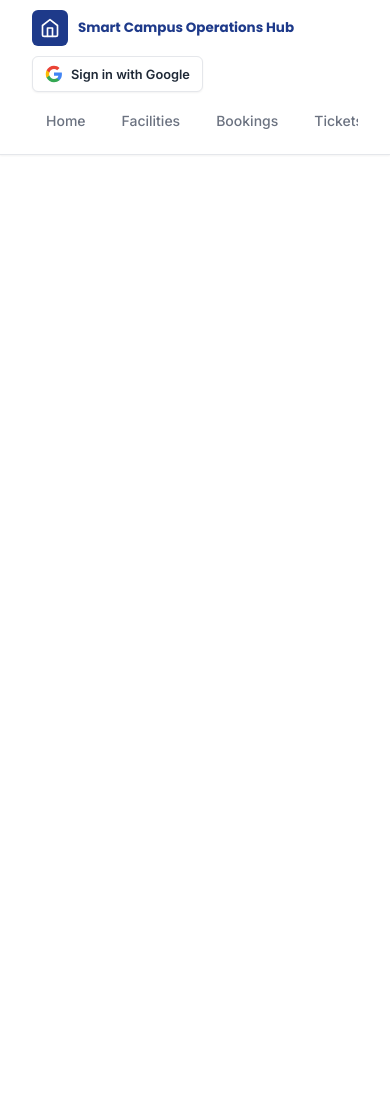
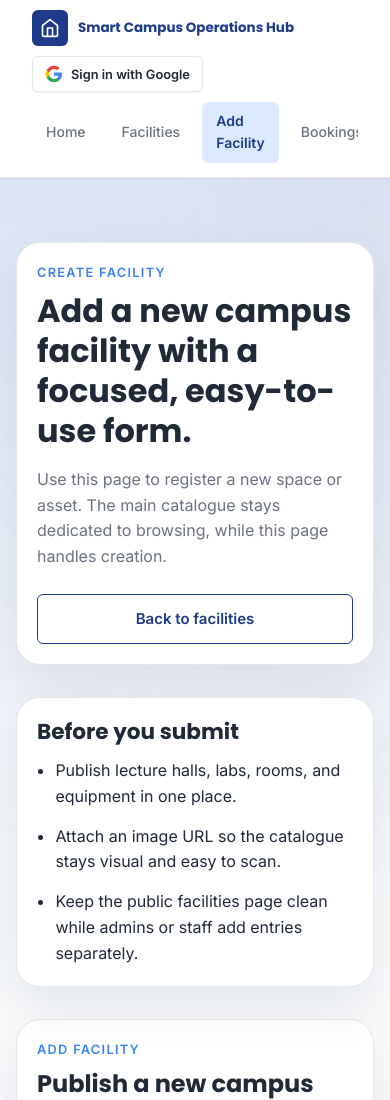
Before and after one commit to Surath-Gayanatha/it3030-paf-2026-smart-campus-group426, a React (Vite) app in the folder frontend/: page /facilities/create in a window 390 px wide. Shown: the top 1100 px of the page. Before the commit the page ends 844 px from the top, so only its background shows below. Built offline with nearby package versions, Linux system fonts and the light colour scheme.

Commit message:
Split facilities browse and create pages

```diff
--- a/frontend/src/App.jsx
+++ b/frontend/src/App.jsx
@@ -12,6 +12,7 @@ import OAuth2RedirectHandler from './pages/OAuth2RedirectHandler';
 import AdminPanel from './pages/AdminPanel';
 
 import Resources from './pages/Resources';
+import AddFacility from './pages/AddFacility';
 
 const HomePage = () => {
   return (
@@ -35,6 +36,7 @@ function App() {
         <Routes>
           <Route path="/" element={<HomePage />} />
           <Route path="/resources" element={<Resources />} />
+          <Route path="/facilities/create" element={<AddFacility />} />
           <Route path="/oauth2/redirect" element={<OAuth2RedirectHandler />} />
           <Route
             path="/admin"
--- a/frontend/src/components/Navbar.jsx
+++ b/frontend/src/components/Navbar.jsx
@@ -10,6 +10,7 @@ const Navbar = () => {
   const navLinks = useMemo(() => [
     { label: 'Home', href: '/' },
     { label: 'Facilities', href: '/resources' },
+    { label: 'Add Facility', href: '/facilities/create' },
     { label: 'Bookings', href: '/bookings' },
     { label: 'Tickets', href: '/tickets' },
     { label: 'Dashboard', href: '/dashboard' },
@@ -23,6 +24,8 @@ const Navbar = () => {
         .slice(0, 2)
         .toUpperCase()
     : 'SC';
+
+  const createNavId = (label) => `nav-${label.toLowerCase().replace(/\s+/g, '-')}`;
 
   return (
     <nav className="navbar" role="navigation" aria-label="Main navigation">
@@ -49,7 +52,7 @@ const Navbar = () => {
                 to={link.href}
                 className={({ isActive }) => `nav-link${isActive ? ' active' : ''}`}
                 role="menuitem"
-                id={`nav-${link.label.toLowerCase()}`}
+                id={createNavId(link.label)}
               >
                 {link.label}
               </NavLink>
--- a/frontend/src/components/Resources/ResourceCard.jsx
+++ b/frontend/src/components/Resources/ResourceCard.jsx
@@ -3,6 +3,7 @@ import React from 'react';
 const ResourceCard = ({ resource }) => {
   const statusLabel = resource.status ? resource.status.replace('_', ' ') : 'UNKNOWN';
   const statusClass = resource.status ? resource.status.toLowerCase() : 'unknown';
+  const availabilityWindows = resource.availabilityWindows || [];
 
   return (
     <div className="resource-card">
@@ -32,6 +33,16 @@ const ResourceCard = ({ resource }) => {
           </div>
         </div>
         <p className="resource-card__description">{resource.description}</p>
+        {availabilityWindows.length > 0 && (
+          <div className="resource-card__availability">
+            <span className="resource-card__availability-label">Availability</span>
+            <div className="resource-card__availability-list">
+              {availabilityWindows.map((window) => (
+                <span key={window} className="resource-card__availability-pill">{window}</span>
+              ))}
+            </div>
+          </div>
+        )}
         <div className="resource-card__footer">
           <button className="btn btn--primary btn--sm">View facility</button>
         </div>
--- a/frontend/src/components/Resources/ResourceCatalog.jsx
+++ b/frontend/src/components/Resources/ResourceCatalog.jsx
@@ -1,8 +1,8 @@
-import React, { useState, useEffect } from 'react';
+import React, { useEffect, useState } from 'react';
 import api from '../../utils/axiosConfig';
 import ResourceCard from './ResourceCard';
 
-const ResourceCatalog = ({ refreshSignal }) => {
+const ResourceCatalog = () => {
   const [resources, setResources] = useState([]);
   const [loading, setLoading] = useState(true);
   const [filters, setFilters] = useState({
@@ -30,7 +30,7 @@ const ResourceCatalog = ({ refreshSignal }) => {
 
   useEffect(() => {
     fetchResources();
-  }, [filters, refreshSignal]);
+  }, [filters]);
 
   const handleFilterChange = (e) => {
     setFilters({
@@ -44,7 +44,7 @@ const ResourceCatalog = ({ refreshSignal }) => {
       <div className="container">
         <div className="section-header">
           <h2 className="section-title">Facilities & Assets</h2>
-          <p className="section-subtitle">Discover and book the best tools and spaces for your academic journey.</p>
+          <p className="section-subtitle">Discover the best tools and spaces for your academic journey.</p>
         </div>
 
         <div className="filter-bar">
--- /dev/null
+++ b/frontend/src/pages/AddFacility.jsx
@@ -0,0 +1,48 @@
+import { Link } from 'react-router-dom';
+import Footer from '../components/Footer';
+import ResourceForm from '../components/Resources/ResourceForm';
+import './Resources.css';
+
+const highlights = [
+  'Publish lecture halls, labs, rooms, and equipment in one place.',
+  'Attach an image URL so the catalogue stays visual and easy to scan.',
+  'Keep the public facilities page clean while admins or staff add entries separately.',
+];
+
+const AddFacility = () => {
+  return (
+    <div className="resources-page facility-create-page">
+      <section className="facility-create-hero">
+        <div className="container facility-create-hero__layout">
+          <div className="facility-create-hero__copy">
+            <p className="section-label">Create Facility</p>
+            <h1>Add a new campus facility with a focused, easy-to-use form.</h1>
+            <p>
+              Use this page to register a new space or asset. The main catalogue stays dedicated to browsing, while this page handles creation.
+            </p>
+            <div className="facility-create-hero__links">
+              <Link to="/resources" className="btn-secondary">Back to facilities</Link>
+            </div>
+          </div>
+
+          <div className="facility-create-hero__panel">
+            <h2>Before you submit</h2>
+            <ul>
+              {highlights.map((item) => (
+                <li key={item}>{item}</li>
+              ))}
+            </ul>
+          </div>
+        </div>
+      </section>
+
+      <main className="container facility-create-layout">
+        <ResourceForm />
+      </main>
+
+      <Footer />
+    </div>
+  );
+};
+
+export default AddFacility;
--- a/frontend/src/pages/Resources.css
+++ b/frontend/src/pages/Resources.css
@@ -35,6 +35,13 @@
 .facility-hero__copy p {
   max-width: 62ch;
   font-size: 1.025rem;
+}
+
+.facility-hero__actions {
+  display: flex;
+  flex-wrap: wrap;
+  gap: 0.75rem;
+  margin-top: 1.5rem;
 }
 
 .facility-hero__stats {
@@ -98,24 +105,76 @@
   line-height: 1.5;
 }
 
+
 .facilities-layout {
-  display: grid;
-  grid-template-columns: minmax(0, 1.25fr) minmax(320px, 0.75fr);
-  gap: 2rem;
-  align-items: start;
+  margin-top: 1rem;
 }
 
-.facilities-layout__main,
-.facilities-layout__sidebar {
-  min-width: 0;
+.facility-page-intro {
+  display: flex;
+  align-items: center;
+  justify-content: space-between;
+  gap: 1rem;
+  margin-bottom: 1.25rem;
+}
+
+.facility-page-intro p {
+  max-width: 60ch;
+}
+
+.facility-create-page {
+  padding-bottom: 0;
+}
+
+.facility-create-hero {
+  padding: 4rem 0 2rem;
+}
+
+.facility-create-hero__layout {
+  display: grid;
+  grid-template-columns: 1.15fr 0.85fr;
+  gap: 2rem;
+  align-items: stretch;
+}
+
+.facility-create-hero__copy,
+.facility-create-hero__panel {
+  padding: 2rem;
+  border-radius: 1.5rem;
+  background: white;
+  border: 1px solid #e5e7eb;
+  box-shadow: 0 20px 50px rgba(15, 23, 42, 0.08);
+}
+
+.facility-create-hero__copy h1 {
+  font-size: clamp(2rem, 4vw, 3.4rem);
+  margin: 0.5rem 0 1rem;
+}
+
+.facility-create-hero__links {
+  margin-top: 1.5rem;
+}
+
+.facility-create-hero__panel h2 {
+  font-size: 1.35rem;
+  margin-bottom: 0.85rem;
+}
+
+.facility-create-hero__panel ul {
+  display: grid;
+  gap: 0.9rem;
+  padding-left: 1.15rem;
+  list-style: disc;
+}
+
+.facility-create-layout {
+  padding-bottom: 4rem;
 }
 
 .facility-form-card {
-  position: sticky;
-  top: 88px;
   padding: 1.5rem;
   border-radius: 1.5rem;
-  background: rgba(255, 255, 255, 0.95);
+  background: rgba(255, 255, 255, 0.98);
   border: 1px solid #e5e7eb;
   box-shadow: 0 20px 45px rgba(15, 23, 42, 0.08);
 }
@@ -417,6 +476,36 @@
   overflow: hidden;
 }
 
+.resource-card__availability {
+  margin-top: -0.25rem;
+  margin-bottom: 1.25rem;
+}
+
+.resource-card__availability-label {
+  display: block;
+  font-size: 0.75rem;
+  font-weight: 700;
+  text-transform: uppercase;
+  letter-spacing: 0.08em;
+  color: #64748b;
+  margin-bottom: 0.6rem;
+}
+
+.resource-card__availability-list {
+  display: flex;
+  flex-wrap: wrap;
+  gap: 0.5rem;
+}
+
+.resource-card__availability-pill {
+  padding: 0.4rem 0.65rem;
+  border-radius: 999px;
+  background: #eff6ff;
+  color: #1d4ed8;
+  font-size: 0.8rem;
+  font-weight: 600;
+}
+
 .resource-card__footer {
   margin-top: auto;
 }
@@ -462,16 +551,17 @@
 /* Responsive */
 @media (max-width: 1024px) {
   .facility-hero__layout,
-  .facilities-layout {
+  .facility-create-hero__layout {
     grid-template-columns: 1fr;
-  }
-
-  .facility-form-card {
-    position: static;
   }
 
   .facility-hero__gallery {
     grid-template-columns: repeat(2, minmax(0, 1fr));
+  }
+
+  .facility-page-intro {
+    flex-direction: column;
+    align-items: flex-start;
   }
 
   .filter-bar {
@@ -486,11 +576,14 @@
 @media (max-width: 768px) {
   .facility-hero__stats,
   .facility-hero__gallery,
-  .facility-form__grid {
+  .facility-form__grid,
+  .facility-create-hero__layout {
     grid-template-columns: 1fr;
   }
 
   .facility-hero__copy,
+  .facility-create-hero__copy,
+  .facility-create-hero__panel,
   .facility-form-card {
     padding: 1.25rem;
   }
--- a/frontend/src/pages/Resources.jsx
+++ b/frontend/src/pages/Resources.jsx
@@ -1,6 +1,5 @@
-import { useState } from 'react';
+import { Link } from 'react-router-dom';
 import ResourceCatalog from '../components/Resources/ResourceCatalog';
-import ResourceForm from '../components/Resources/ResourceForm';
 import Footer from '../components/Footer';
 import './Resources.css';
 
@@ -34,22 +33,21 @@ const stats = [
 ];
 
 const Resources = () => {
-  const [refreshKey, setRefreshKey] = useState(0);
-
-  const refreshCatalog = () => {
-    setRefreshKey((current) => current + 1);
-  };
-
   return (
     <div className="resources-page">
       <section className="facility-hero">
         <div className="container facility-hero__layout">
           <div className="facility-hero__copy">
             <p className="section-label">Facilities Catalogue</p>
-            <h1>Browse campus spaces with visual previews and add new facilities in seconds.</h1>
+            <h1>Browse campus spaces with visual previews, details, and booking-ready information.</h1>
             <p>
-              Discover lecture halls, labs, meeting rooms, and equipment through image cards that make it easy for users to explore and contribute new facilities.
+              Discover lecture halls, labs, meeting rooms, and equipment through image cards that show the key information students need at a glance.
             </p>
+
+            <div className="facility-hero__actions">
+              <Link to="/facilities/create" className="btn-primary">Add a facility</Link>
+              <a href="#resources" className="btn-secondary">Explore facilities</a>
+            </div>
 
             <div className="facility-hero__stats">
               {stats.map((stat) => (
@@ -76,12 +74,7 @@ const Resources = () => {
       </section>
 
       <main className="container facilities-layout">
-        <div className="facilities-layout__main">
-          <ResourceCatalog refreshSignal={refreshKey} />
-        </div>
-        <aside className="facilities-layout__sidebar">
-          <ResourceForm onCreated={refreshCatalog} />
-        </aside>
+        <ResourceCatalog />
       </main>
 
       <Footer />
```
